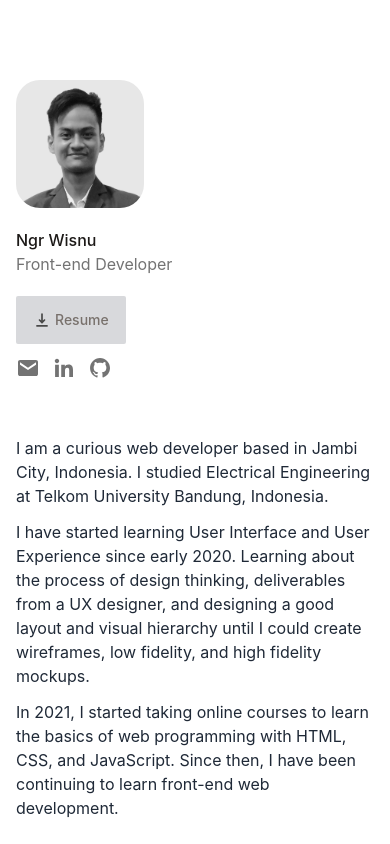
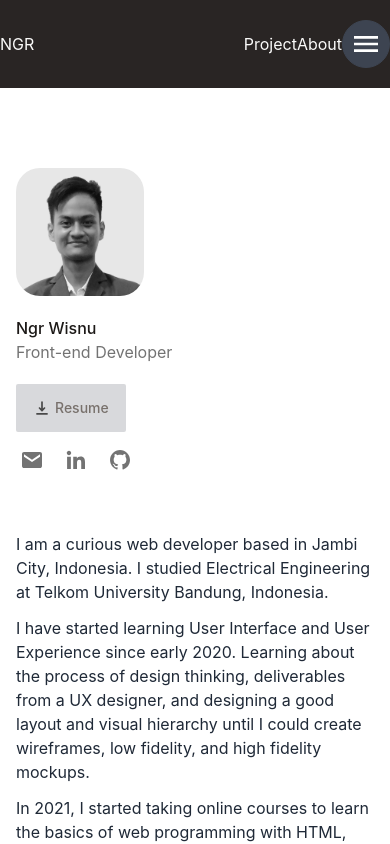
Before and after one commit to ngrwisnu/portfolio-v2, a Next.js app: page /about in a window 390 px wide. Shown: the top 844 px of the page. Built offline with nearby package versions, Linux system fonts and the light colour scheme.

Commit message:
create hamburger menu component

```diff
--- a/components/header/index.tsx
+++ b/components/header/index.tsx
@@ -1,8 +1,25 @@
+import Link from "next/link";
+import HamburgerMenu from "../ui/hamburger-menu";
+
 const Header = () => {
   return (
-    <div className="w-screen h-8">
-      <div className="h-full container-content bg-slate-500">
-        <p>Items</p>
+    <div className="w-screen">
+      <div className="container-content bg-stone-800">
+        <div className="flex items-center justify-between py-5 text-stone-50">
+          <Link href="/">
+            <span>NGR</span>
+          </Link>
+
+          <div className="navigation flex items-center">
+            <nav>
+              <ul className="flex">
+                <li>Project</li>
+                <li>About</li>
+              </ul>
+            </nav>
+            <HamburgerMenu />
+          </div>
+        </div>
       </div>
     </div>
   );
--- /dev/null
+++ b/components/ui/hamburger-menu/index.tsx
@@ -0,0 +1,29 @@
+const HamburgerMenu = () => {
+  return (
+    <label className="swap swap-rotate btn-circle btn">
+      <input type="checkbox" />
+
+      <svg
+        className="swap-off fill-current"
+        xmlns="http://www.w3.org/2000/svg"
+        width="32"
+        height="32"
+        viewBox="0 0 512 512"
+      >
+        <path d="M64,384H448V341.33H64Zm0-106.67H448V234.67H64ZM64,128v42.67H448V128Z" />
+      </svg>
+
+      <svg
+        className="swap-on fill-current"
+        xmlns="http://www.w3.org/2000/svg"
+        width="32"
+        height="32"
+        viewBox="0 0 512 512"
+      >
+        <polygon points="400 145.49 366.51 112 256 222.51 145.49 112 112 145.49 222.51 256 112 366.51 145.49 400 256 289.49 366.51 400 400 366.51 289.49 256 400 145.49" />
+      </svg>
+    </label>
+  );
+};
+
+export default HamburgerMenu;
--- a/pages/about/index.tsx
+++ b/pages/about/index.tsx
@@ -1,4 +1,6 @@
 import Image from "next/image";
+import { Fragment } from "react";
+import Header from "../../components/header";
 import Button from "../../components/ui/button";
 import data from "../../data/about";
 
@@ -11,6 +13,8 @@ interface Contact {
 
 const AboutPage = () => {
   return (
+    <Fragment>
+      <Header />
       <section className="w-screen px-4 pt-20 md:px-0">
         <div className="container-content about grid grid-rows-content md:grid-cols-12">
           {/* Left/Top content */}
@@ -42,11 +46,11 @@ const AboutPage = () => {
                 />
                 Resume
               </Button>
-            <ul className="mt-3 flex gap-3">
+              <ul className="mt-3 flex gap-3 ">
                 {data.contacts.map((contact: Contact) => (
                   <li
                     key={contact._id}
-                  className="tooltip tooltip-bottom"
+                    className="tooltip tooltip-bottom rounded-sm p-1 hover:-translate-y-1 hover:shadow-md hover:duration-75 hover:ease-out"
                     data-tip={contact.name}
                   >
                     <a href={contact.linkTo}>
@@ -96,6 +100,7 @@ const AboutPage = () => {
           </div>
         </div>
       </section>
+    </Fragment>
   );
 };
 
```
Lines whose indentation alone changed are shown as unchanged.
